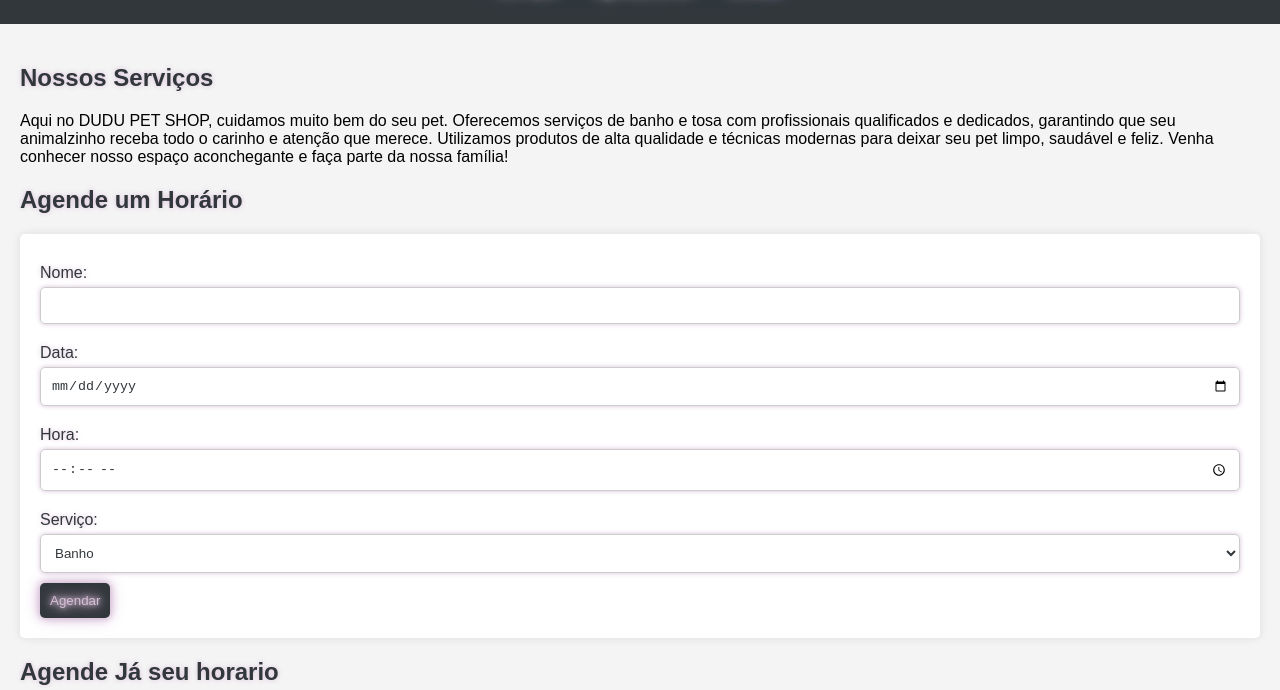
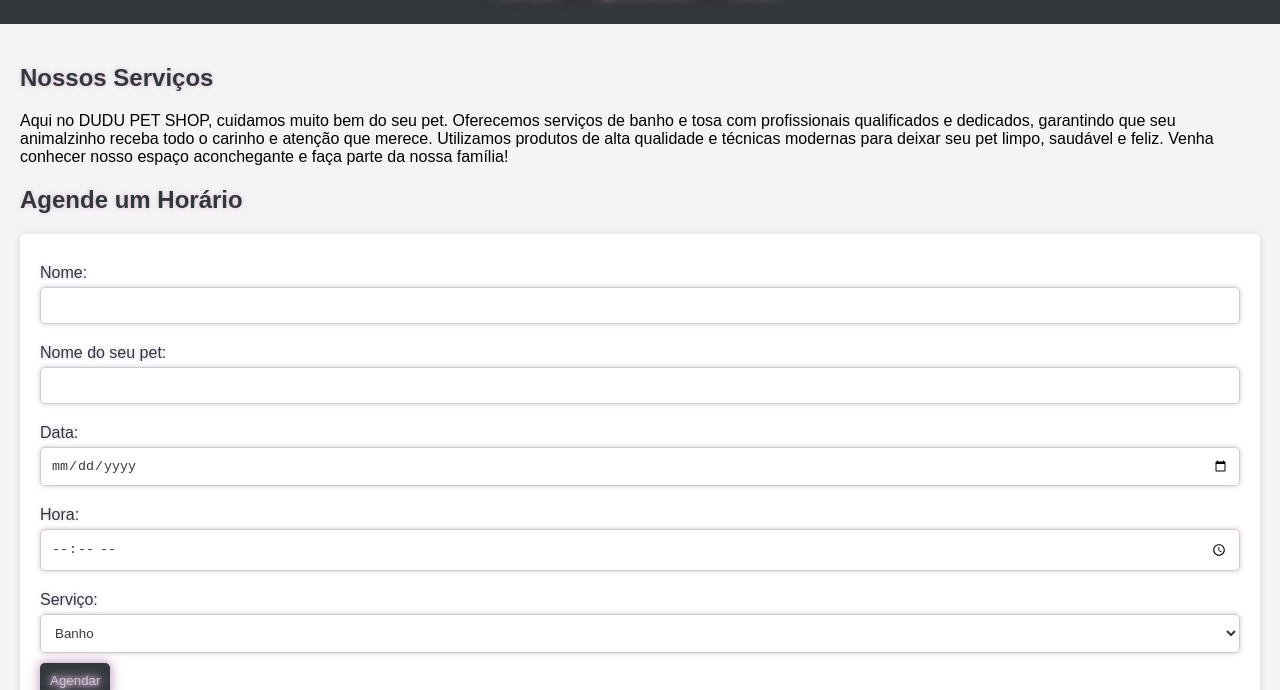
Before and after one commit to joker0751/DUDU-pet-shop, a plain HTML site: page index.html in a window 1280 px wide. Shown: the part 110-800 px from the top of the page. Drawn offline with Linux system fonts and the light colour scheme.

Commit message:
Update index.html

```diff
--- a/index.html
+++ b/index.html
@@ -9,10 +9,8 @@
         :root {
             --cor-principal: #32373c;
             --cor-secundaria: #f4f4f4;
-            --cor-vermelho: #47ffd1;
-            /* Coral */
-            --cor-roxo: #d8bfd8;
-            /* Thistle */
+            --cor-vermelho: #ff6347; /* Coral */
+            --cor-roxo: #d8bfd8; /* Thistle */
             --cor-verde: #00ff00;
             --cor-azul: #87ceeb;
         }
@@ -130,24 +128,23 @@
             event.preventDefault(); // Impede o envio padrão do formulário
 
             const nome = document.getElementById('nome').value;
+            const nomePet = document.getElementById('nomePet').value;
             const data = document.getElementById('data').value;
             const hora = document.getElementById('hora').value;
             const servico = document.getElementById('servico').value;
 
-            const mensagem = Nome: ${ nome }\nData: ${ data }\nHora: ${ hora }\nServiço: ${ servico };
+            const mensagem = Nome: ${nome}\nNome do seu pet: ${nomePet}\nData: ${data}\nHora: ${hora}\nServiço: ${servico};
             const numeroWhatsApp = '5516992320582'; // Substitua pelo seu número do WhatsApp com DDD
             const urlWhatsApp = https://api.whatsapp.com/send?phone=${numeroWhatsApp}&text=${encodeURIComponent(mensagem)};
 
-                window.open(urlWhatsApp, '_blank'); // Abre o WhatsApp com a mensagem
+            window.open(urlWhatsApp, '_blank'); // Abre o WhatsApp com a mensagem
         }
     </script>
 </head>
 
 <body>
     <header>
-        <h1
-            style="text-shadow: 0 0 10px var(--cor-vermelho), 0 0 20px var(--cor-vermelho), 0 0 30px var(--cor-vermelho), 0 0 40px var(--cor-vermelho), 0 0 50px var(--cor-vermelho), 0 0 60px var(--cor-vermelho);">
-            DUDU PET SHOP</h1>
+        <h1 style="text-shadow: 0 0 10px var(--cor-vermelho), 0 0 20px var(--cor-vermelho), 0 0 30px var(--cor-vermelho), 0 0 40px var(--cor-vermelho), 0 0 50px var(--cor-vermelho), 0 0 60px var(--cor-vermelho);">DUDU PET SHOP</h1>
         <nav>
             <ul>
                 <li><a href="#servicos">Serviços</a></li>
@@ -160,10 +157,7 @@
     <main>
         <section id="servicos">
             <h2>Nossos Serviços</h2>
-            <p>Aqui no DUDU PET SHOP, cuidamos muito bem do seu pet. Oferecemos serviços de banho e tosa com
-                profissionais qualificados e dedicados, garantindo que seu animalzinho receba todo o carinho e atenção
-                que merece. Utilizamos produtos de alta qualidade e técnicas modernas para deixar seu pet limpo,
-                saudável e feliz. Venha conhecer nosso espaço aconchegante e faça parte da nossa família!</p>
+            <p>Aqui no DUDU PET SHOP, cuidamos muito bem do seu pet. Oferecemos serviços de banho e tosa com profissionais qualificados e dedicados, garantindo que seu animalzinho receba todo o carinho e atenção que merece. Utilizamos produtos de alta qualidade e técnicas modernas para deixar seu pet limpo, saudável e feliz. Venha conhecer nosso espaço aconchegante e faça parte da nossa família!</p>
         </section>
 
         <section id="agendamento">
@@ -171,6 +165,9 @@
             <form onsubmit="enviarParaWhatsApp(event)">
                 <label for="nome">Nome:</label>
                 <input type="text" id="nome" name="nome" required>
+
+                <label for="nomePet">Nome do seu pet:</label>
+                <input type="text" id="nomePet" name="nomePet" required>
 
                 <label for="data">Data:</label>
                 <input type="date" id="data" name="data" required>
@@ -190,7 +187,7 @@
         </section>
 
         <section id="galeria">
-            <h2>Agende Já seu horario</h2>
+            <h2>Galeria de Serviços</h2>
             <div class="galeria">
                 <!-- Removido todas as imagens -->
             </div>
@@ -203,18 +200,13 @@
     </main>
 
     <footer>
-        <p style="text-shadow: 0 0 5px var(--cor-azul), 0 0 10px var(--cor-azul), 0 0 15px var(--cor-azul);">&copy; 2025
-            DUDU PET SHOP. Todos os direitos reservados.</p>
+        <p style="text-shadow: 0 0 5px var(--cor-azul), 0 0 10px var(--cor-azul), 0 0 15px var(--cor-azul);">&copy; 2025 DUDU PET SHOP. Todos os direitos reservados.</p>
         <div class="social-icons">
-            <a href="https://www.instagram.com/dudupetshopp" target="_blank" rel="noopener noreferrer"
-                aria-label="Instagram">
-                <i class="fab fa-instagram"
-                    style="text-shadow: 0 0 5px var(--cor-azul), 0 0 10px var(--cor-azul), 0 0 15px var(--cor-azul);"></i>
+            <a href="https://www.instagram.com/dudupetshopp" target="_blank" rel="noopener noreferrer" aria-label="Instagram">
+                <i class="fab fa-instagram" style="text-shadow: 0 0 5px var(--cor-azul), 0 0 10px var(--cor-azul), 0 0 15px var(--cor-azul);"></i>
             </a>
-            <a href="https://www.facebook.com/Eduardo Msouza" target="_blank" rel="noopener noreferrer"
-                aria-label="Facebook">
-                <i class="fab fa-facebook-f"
-                    style="text-shadow: 0 0 5px var(--cor-azul), 0 0 10px var(--cor-azul), 0 0 15px var(--cor-azul);"></i>
+            <a href="https://www.facebook.com/Eduardo Msouza" target="_blank" rel="noopener noreferrer" aria-label="Facebook">
+                <i class="fab fa-facebook-f" style="text-shadow: 0 0 5px var(--cor-azul), 0 0 10px var(--cor-azul), 0 0 15px var(--cor-azul);"></i>
             </a>
         </div>
     </footer>
```
